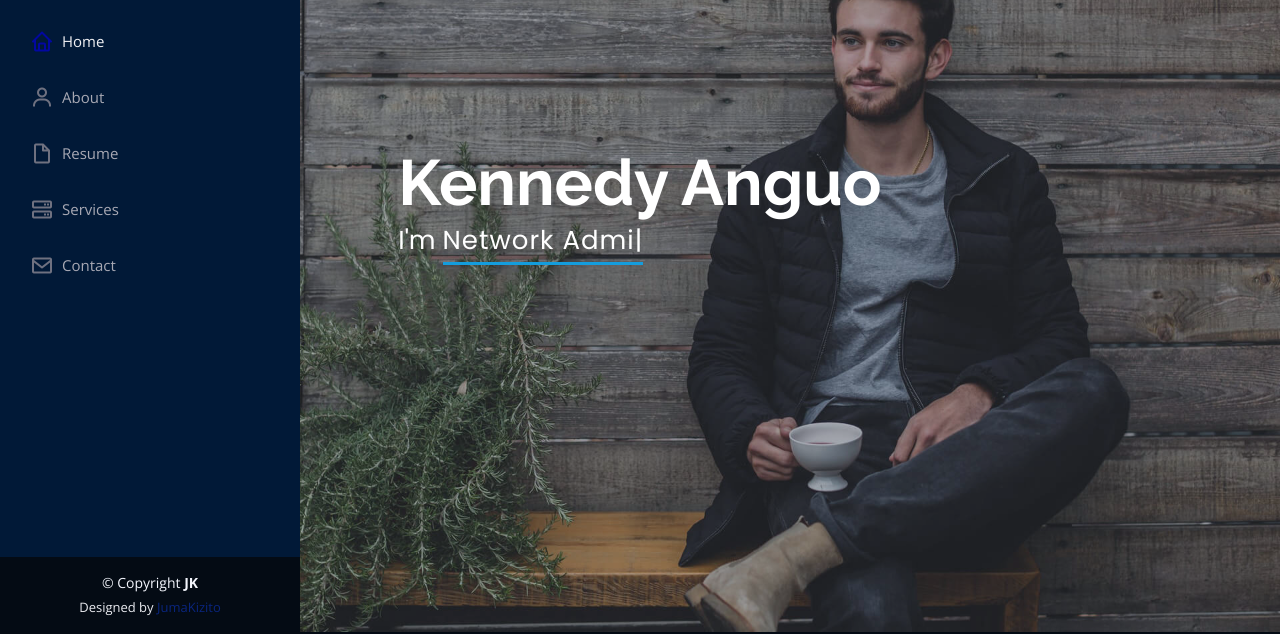
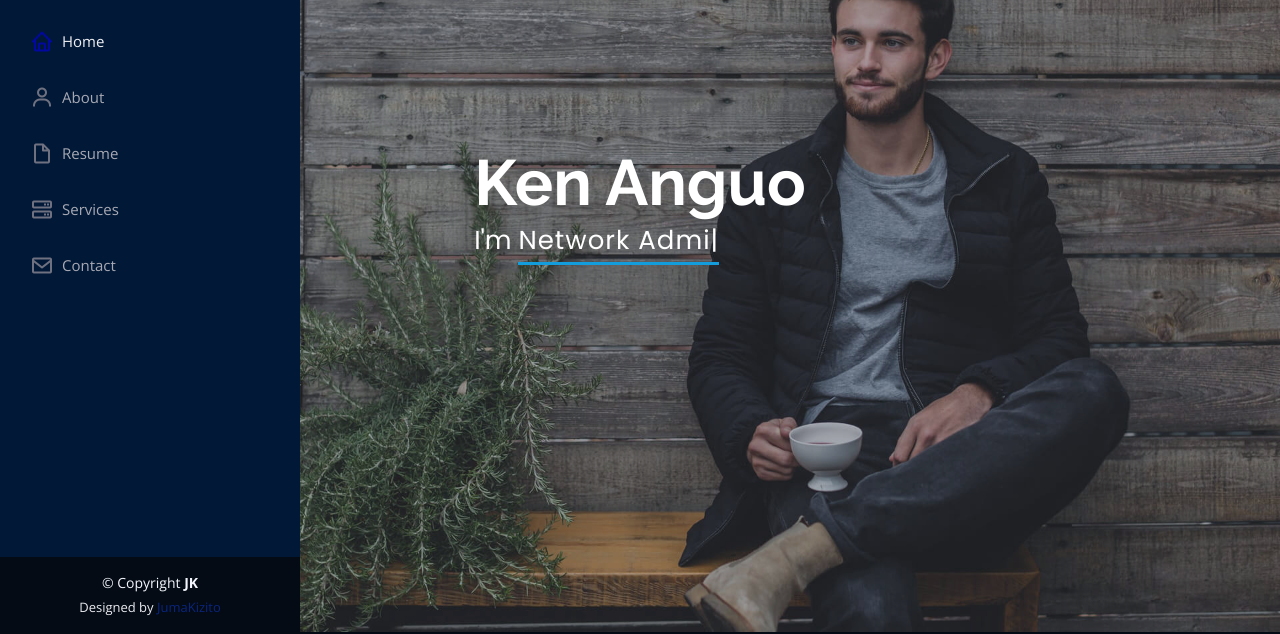
Before and after one commit to JumaKizito/My-Portofolio, a plain HTML site: page index.html in a window 1280 px wide. Shown: the part 168-802 px from the top of the page. Drawn offline with nearby package versions, Linux system fonts and the light colour scheme.

Commit message:
name change 3

```diff
--- a/index.html
+++ b/index.html
@@ -73,7 +73,7 @@
   <!-- ======= Hero Section ======= -->
   <section id="hero" class="d-flex flex-column justify-content-center align-items-center">
     <div class="hero-container" data-aos="fade-in">
-      <h1>Kennedy Anguo</h1>
+      <h1>Ken Anguo</h1>
       <p>I'm <span class="typed" data-typed-items="Graphic Designer, Network Administrator, Web Developer"></span></p>
     </div>
   </section><!-- End Hero -->
```
